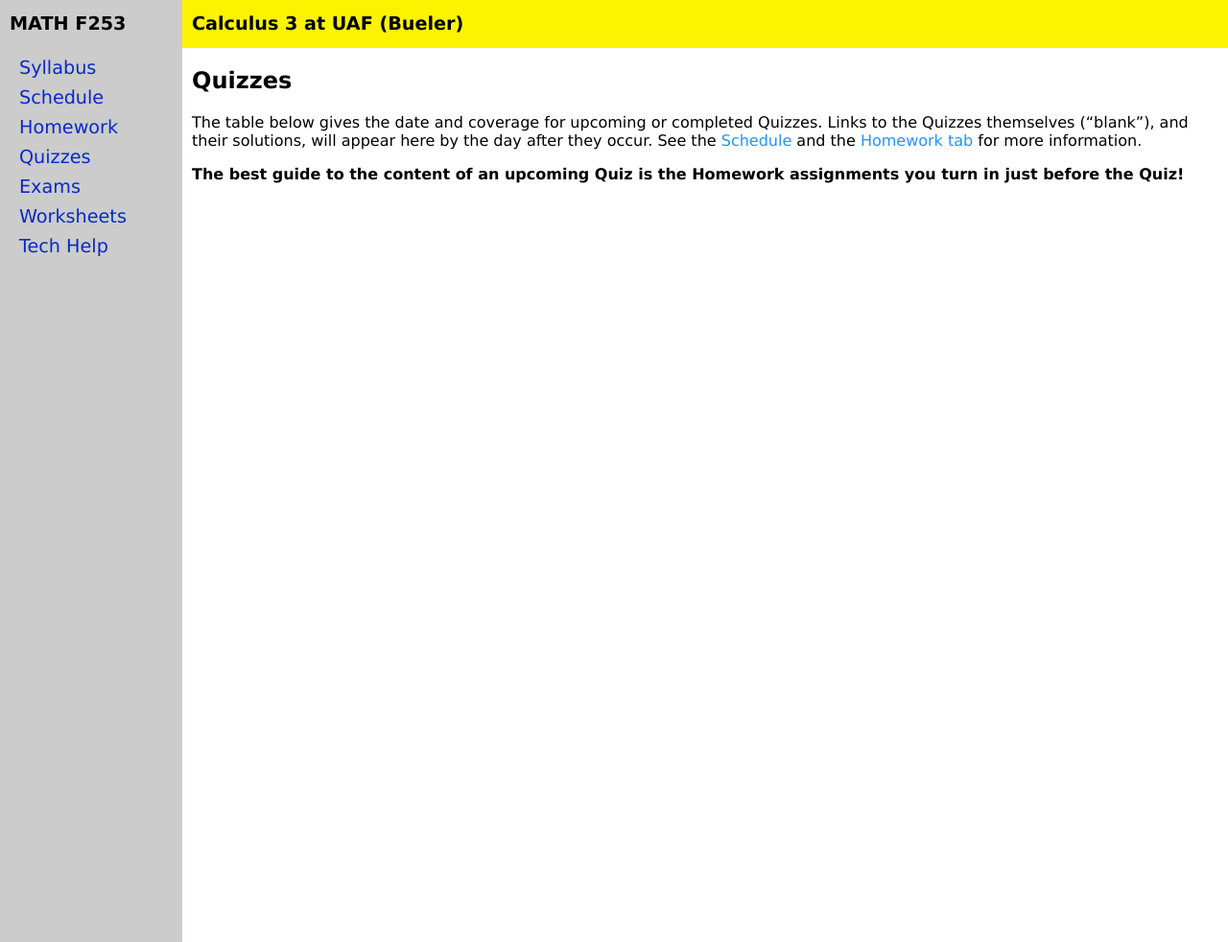
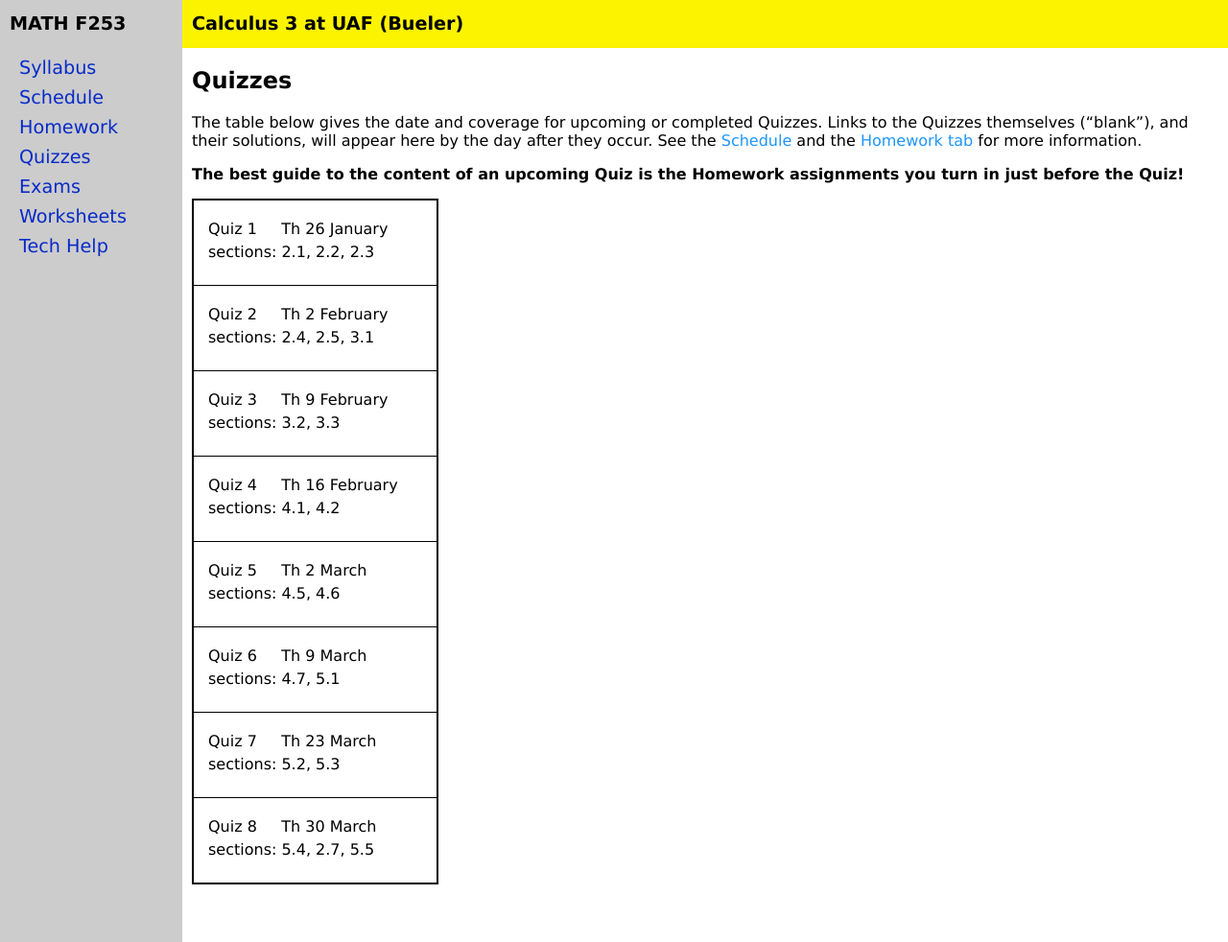
Before and after one commit to jrfaudree/HOM, a Jekyll site: the page built from quizzes.md, in a window 1280 px wide and 982 px high. Shown: the whole window at 96% size. Built offline with Jekyll 4.4.1, drawn with Linux system fonts in a browser that asks for light colours.

Commit message:
first 8 quizzes: content and dates

```diff
--- a/_data/quizzes.yml
+++ b/_data/quizzes.yml
@@ -1,8 +1,29 @@
 semester: Spring 2023
 home: assets/quizzes/S23
 quizzes:
-#- name: Quiz 1
-#  date: 9/1
-#  sections: review (Chapter 1)
-#  blank: quiz1.pdf
-#  solutions: quiz1solns.pdf
+- name: Quiz 1
+  date: 26 January
+  sections: 2.1, 2.2, 2.3
+  #blank: quiz1.pdf
+  #solutions: quiz1solns.pdf
+- name: Quiz 2
+  date: 2 February
+  sections: 2.4, 2.5, 3.1
+- name: Quiz 3
+  date: 9 February
+  sections: 3.2, 3.3
+- name: Quiz 4
+  date: 16 February
+  sections: 4.1, 4.2
+- name: Quiz 5
+  date: 2 March
+  sections: 4.5, 4.6
+- name: Quiz 6
+  date: 9 March
+  sections: 4.7, 5.1
+- name: Quiz 7
+  date: 23 March
+  sections: 5.2, 5.3
+- name: Quiz 8
+  date: 30 March
+  sections: 5.4, 2.7, 5.5
```
